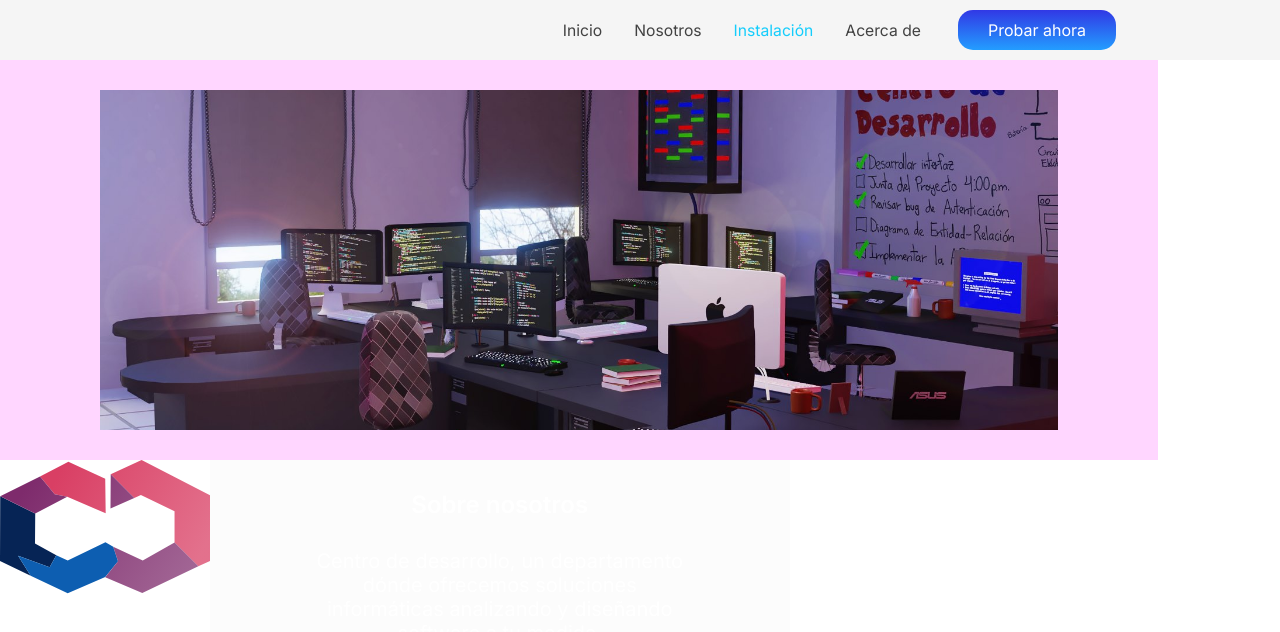
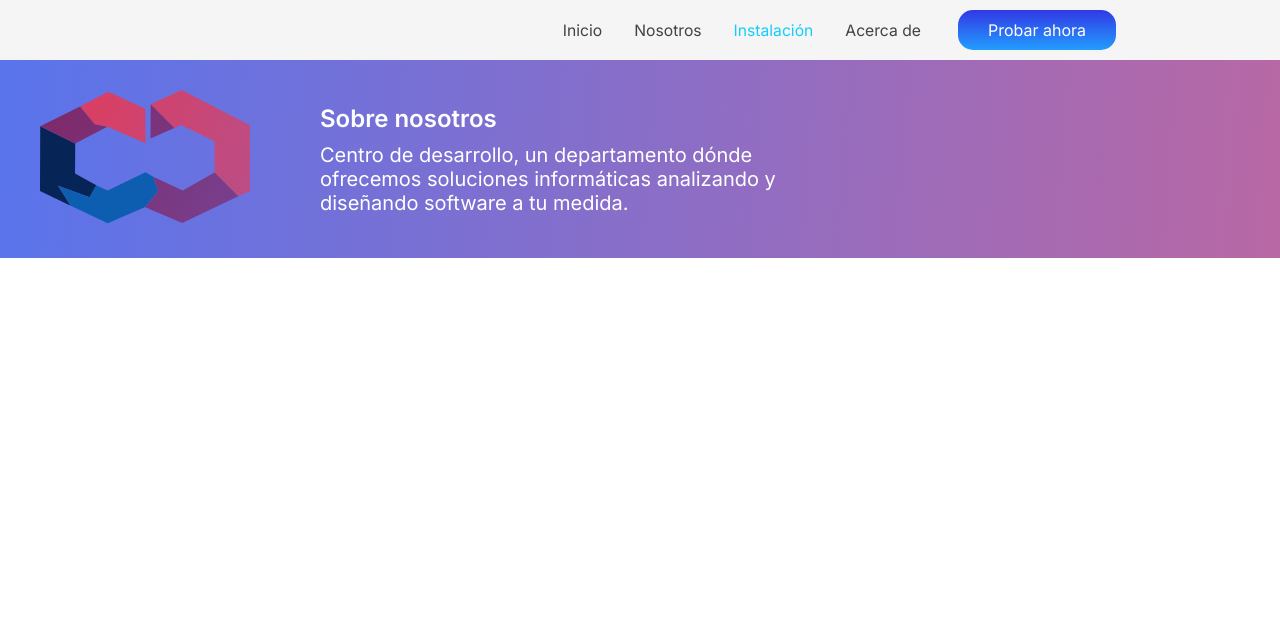
Before and after one commit to Alejandrodiazn/Alexa_landing, a React (Create React App) app: page /Instalacion in a window 1280 px wide. Shown: the top 632 px of the page. Built offline with nearby package versions, Linux system fonts and the light colour scheme.

Commit message:
feat: añadidos 'ImageCD' y 'MiddleCard' pero aun no implementados

```diff
--- a/src/components/ImageCD.js
+++ b/src/components/ImageCD.js
@@ -1,9 +1,14 @@
 import React from "react";
+import styled from 'styled-components';
 import Centro_de_Desarrollo from "../assets/img/Centro_de_Desarrollo.svg"
 
 const ImageCD = (props) =>
-<div>
-    <img src={Centro_de_Desarrollo}/>
-</div>
+<Box>
+    <img src={Centro_de_Desarrollo} alt="Logo de Centro de Desarrollo"/>
+</Box>
 
 export default ImageCD
+
+const Box = styled.div`
+  padding: 30px 40px;
+`
--- a/src/components/MiddleCard.js
+++ b/src/components/MiddleCard.js
@@ -1,75 +1,83 @@
 import React from "react";
-import styled from 'styled-components'
+import styled from "styled-components";
 
-const MiddleCard = (props) =>
+const MiddleCard = (props) => (
   <MasterBox>
     <Box1>
       <Title>{props.titulo}</Title>
     </Box1>
     <Box2>
-        <Parrafo>Centro de desarrollo, un departamento dónde ofrecemos soluciones informáticas analizando y diseñando software a tu medida.</Parrafo>
+      <Parrafo>
+        Centro de desarrollo, un departamento dónde ofrecemos soluciones
+        informáticas analizando y diseñando software a tu medida.
+      </Parrafo>
     </Box2>
   </MasterBox>
+);
 
-export default MiddleCard
+export default MiddleCard;
 
 const Parrafo = styled.p`
-    color: #FFFFFF;
+  color: #ffffff;
   font-size: 1.25rem;
   @media (max-width: 768px) {
     font-size: 1rem;
   }
-  @media (max-width: 400px){
+  @media (max-width: 400px) {
     font-size: 0.9rem;
   }
-`
+`;
 
 const Title = styled.h2`
-  color: #FFFFFF;
+  color: #ffffff;
   font-size: 1.5rem;
   @media (max-width: 768px) {
     font-size: 1.2rem;
   }
 
-  @media (max-width: 400px){
+  @media (max-width: 400px) {
     font-size: 1rem;
   }
-`
+`;
 
 const MasterBox = styled.div`
   display: flex;
   flex-direction: column;
-    align-items: center;
-    padding: 30px 100px;
-    gap: 30px;
-    width: calc(90.55%/2);
+  padding: 30px 30px;
+  gap: 10px;
+  width: calc(90.55% / 2);
   height: auto;
-    background-color: #FCFCFC;
+  margin auto 0;
 
   @media (max-width: 768px) {
+    align-items: center;
     width: 90%;
   }
-    @media (max-width: 400px){
+  @media (max-width: 400px) {
     padding: 10px 33px;
   }
-`
+`;
 
 const Box1 = styled.div`
   display: flex;
   flex-direction: column;
+  box-sizing: border-box;
+  @media (max-width: 768px) {
+    padding: 0px;
+    gap: 10px;
     align-items: center;
     text-align: center;
-    padding: 0px;
-    gap: 10px;
-    box-sizing: border-box;
-`
+  }
+`;
 
 const Box2 = styled.div`
   display: flex;
   flex-direction: column;
+  box-sizing: border-box;
+  @media (max-width: 768px) {
+    padding: 0px;
+    gap: 10px;
     align-items: center;
     text-align: center;
-    padding: 0px;
-    gap: 10px;
-    box-sizing: border-box;
-`
+  }
+`;
--- a/src/pages/instalacion.js
+++ b/src/pages/instalacion.js
@@ -1,22 +1,18 @@
 import React from "react";
-import styled from 'styled-components'
-import BannerCD from "../components/BannerCD";
-import MiddleCard from "../components/MiddleCard"
+import styled from "styled-components";
+import MiddleCard from "../components/MiddleCard";
 import ImageCD from "../components/ImageCD";
 
 function Instalacion() {
   return (
-
     <>
-      <div>
-        <BannerCD></BannerCD>
-      </div>
       <MasterBox>
+        <Box>
           <ImageCD></ImageCD>
           <MiddleCard titulo={"Sobre nosotros"}></MiddleCard>
+        </Box>
       </MasterBox>
     </>
-
   );
 }
 
@@ -24,12 +20,18 @@ export default Instalacion;
 
 const MasterBox = styled.div`
   display: flex;
+  justify-content: center;
+  align-items: center;
+  background: linear-gradient(94.68deg, #5974EC 0%, #B968A4 100.6%);
+`;
+
+const Box = styled.div`
+  display: flex;
   width: 100%;
   flex-drection: row;
 
   @media (max-width: 768px) {
-        width: 100%;
     flex-direction: column;
     align-items: center;
   }
-`
+`;
```
Lines whose indentation alone changed are shown as unchanged.
